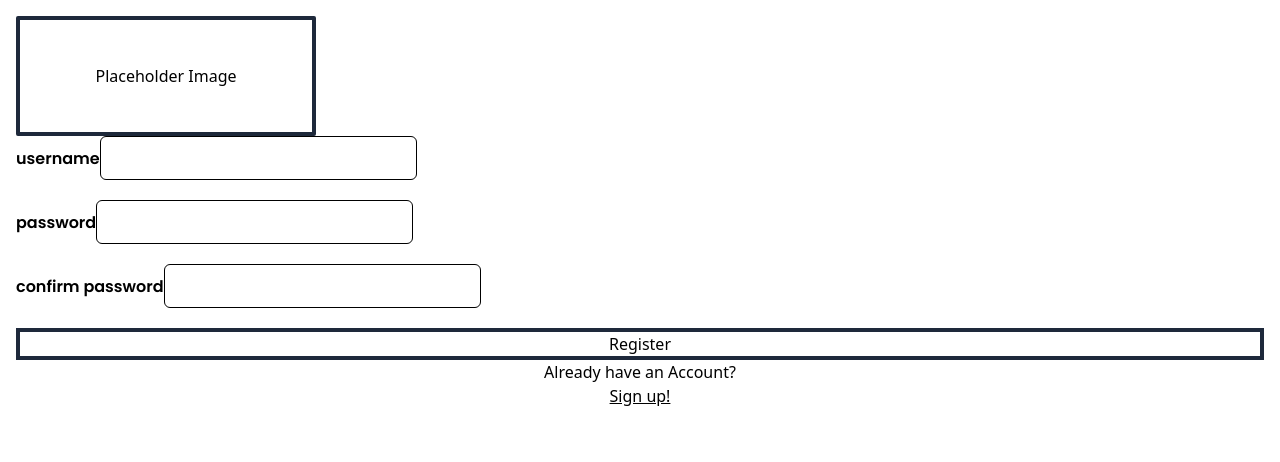
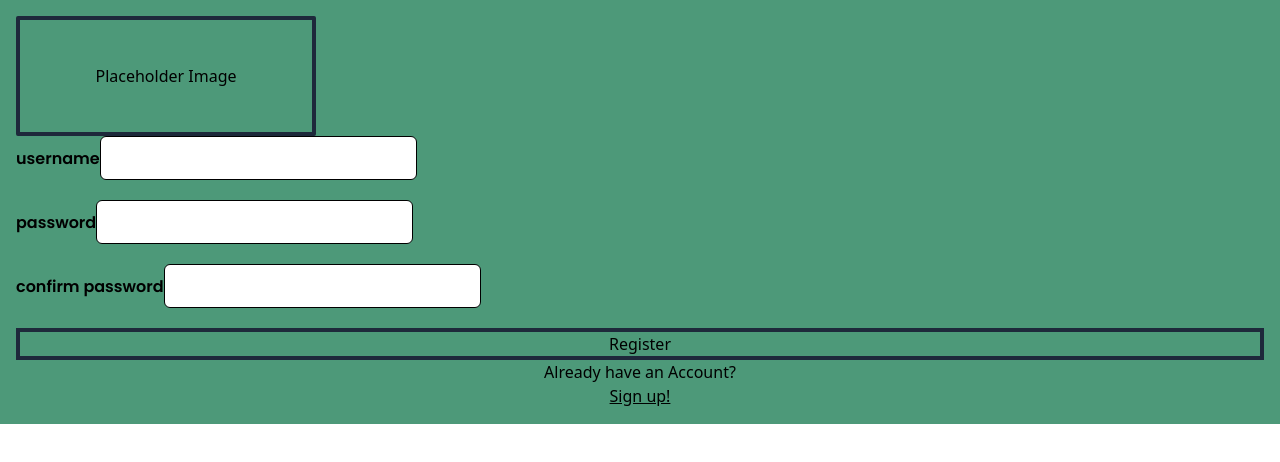
Before and after one commit to devhausleipzigacademy/camp9-final-project, a Next.js app: page /signup in a window 1280 px wide. Shown: the top 462 px of the page. Built offline with nearby package versions, Linux system fonts and the light colour scheme.

Commit message:
minor css

```diff
--- a/app/(auth)/signup/page.tsx
+++ b/app/(auth)/signup/page.tsx
@@ -4,8 +4,8 @@ import React from 'react';
 
 function SignUp() {
   return (
-    <div className="w-full h-full flex flex-col p-4 bg-green-600">
-      <div className="w-[300px] h-[120px] bg-green-600 border-4 border-solid rounded-sm border-slate-800 flex justify-center items-center">
+    <div className="w-full h-full flex flex-col p-4 bg-green">
+      <div className="w-[300px] h-[120px] border-4 border-solid rounded-sm border-slate-800 flex justify-center items-center">
         <p>Placeholder Image</p>
       </div>
       <SignUpForm />
```
